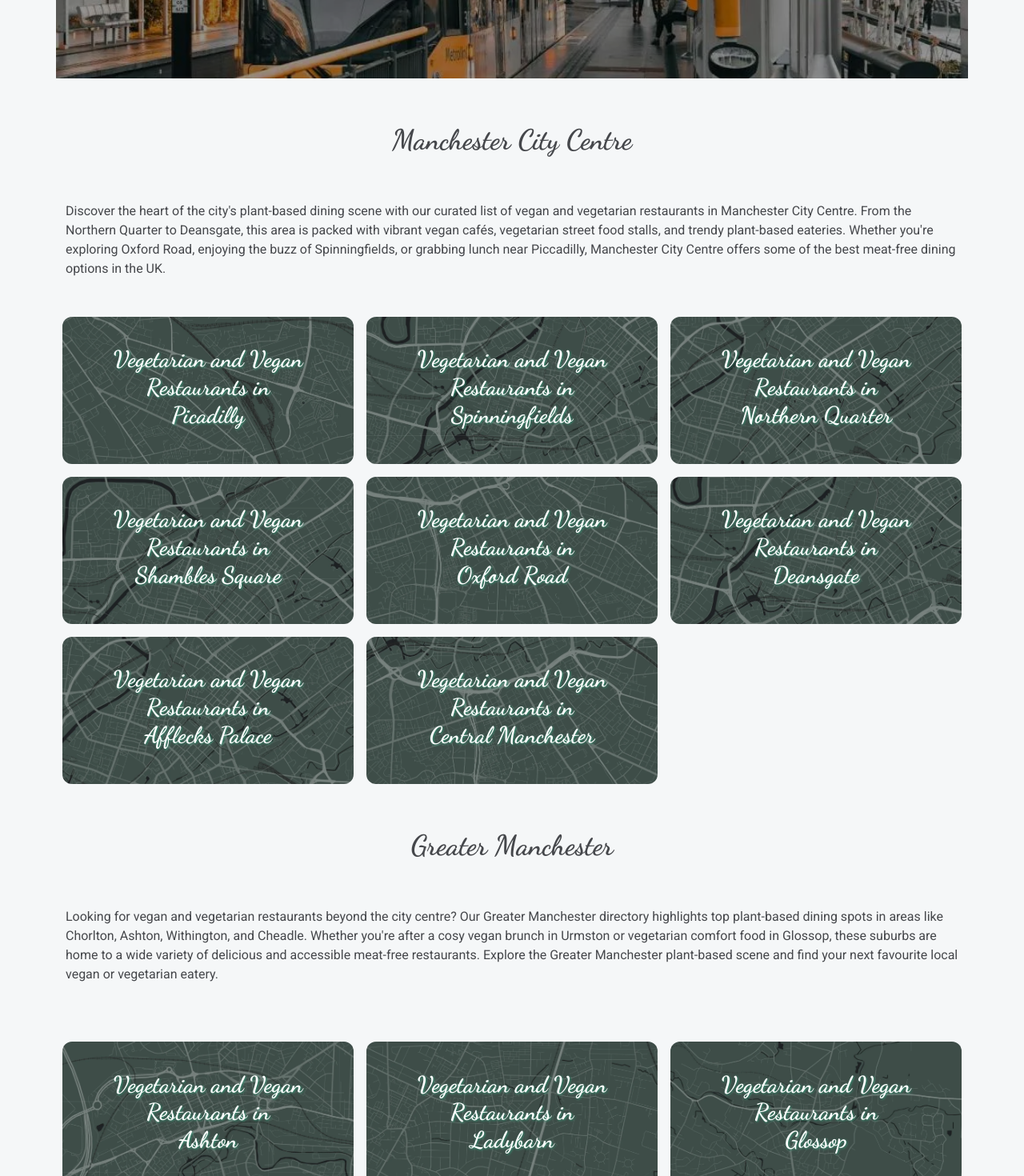
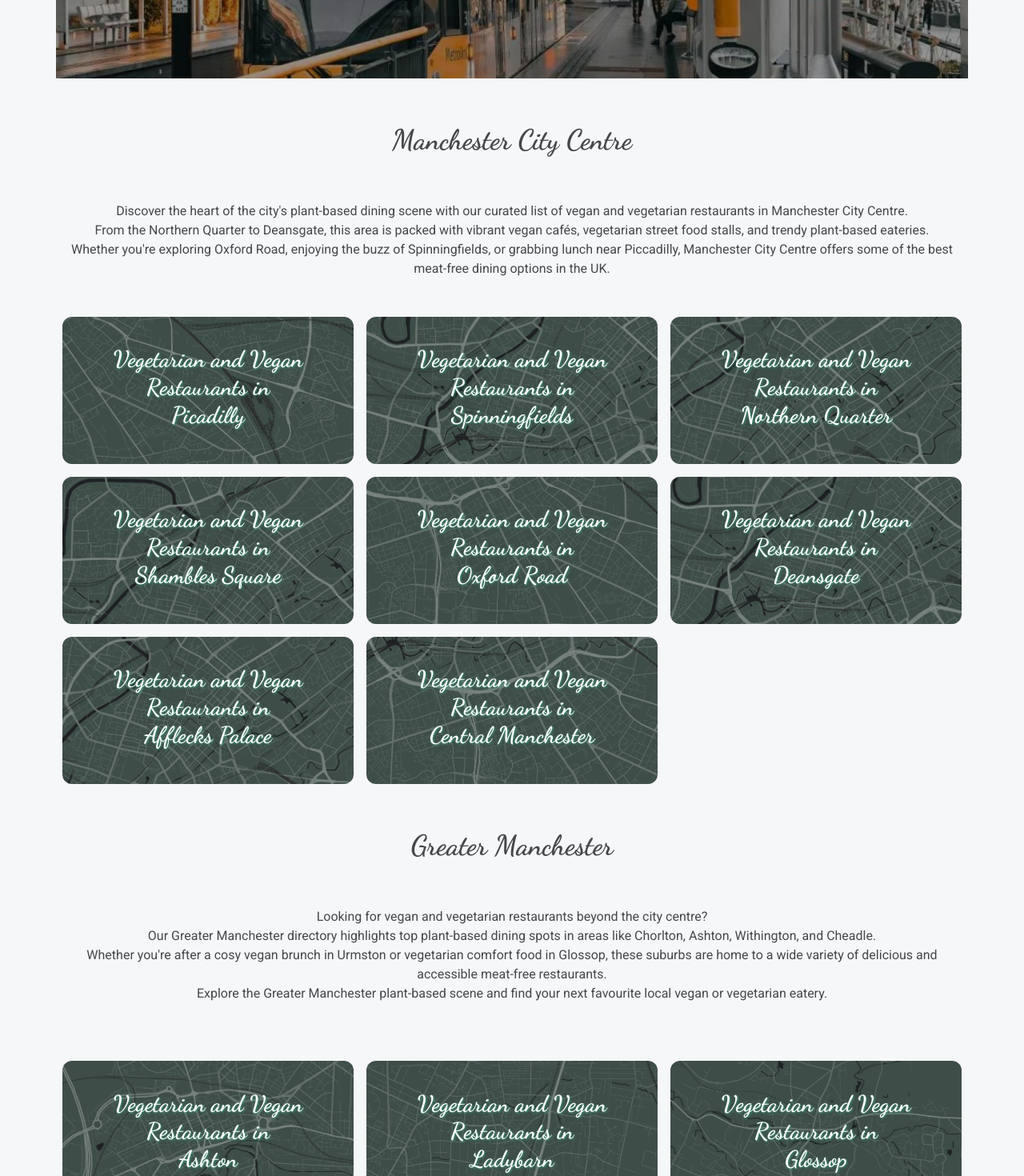
Before and after one commit to KyleMardell/manchester-vegan, a Next.js app: page /locations in a window 1280 px wide. Shown: the part 276-1746 px from the top of the page at 80% size. Built offline with nearby package versions, Linux system fonts and the light colour scheme.

Commit message:
Adjust text layout on all pages.

```diff
--- a/app/cuisines/page.js
+++ b/app/cuisines/page.js
@@ -41,7 +41,7 @@ export default function Cuisines() {
                 </Col>
             </Row>
             <Row>
-                <Col xs={12} className="my-5">
+                <Col xs={12} className="my-5 text-center">
                     <p>
                         Explore the full variety of vegan and vegetarian
                         cuisines available across Manchester. <br />
--- a/app/cuisines/vegan-only/VeganOnlyPage.module.css
+++ b/app/cuisines/vegan-only/VeganOnlyPage.module.css
@@ -9,7 +9,7 @@
 
 .HeroImage {
     z-index: 0;
-    filter: brightness(0.8);
+    filter: brightness(0.7);
     object-fit: cover;
 }
 
--- a/app/hero.module.css
+++ b/app/hero.module.css
@@ -31,6 +31,12 @@
     color: var(--color-green);
     font-size: 1.2rem;
     font-weight: bold;
+    transition: transform 0.3s ease;
+    display: inline-block;
+}
+
+.HeroLink:hover {
+    transform: scale(1.05);
 }
 
 @media screen and (min-width: 768px) {
--- a/app/locations/page.js
+++ b/app/locations/page.js
@@ -50,17 +50,18 @@ export default function Locations() {
                 <Col xs={12} className="text-center my-5">
                     <h2>Manchester City Centre</h2>
                 </Col>
-                <Col xs={12}>
+                <Col xs={12} className="text-center">
                     <p>
                         Discover the heart of the city's plant-based dining
                         scene with our curated list of vegan and vegetarian
-                        restaurants in Manchester City Centre. From the Northern
-                        Quarter to Deansgate, this area is packed with vibrant
-                        vegan cafés, vegetarian street food stalls, and trendy
-                        plant-based eateries. Whether you're exploring Oxford
-                        Road, enjoying the buzz of Spinningfields, or grabbing
-                        lunch near Piccadilly, Manchester City Centre offers
-                        some of the best meat-free dining options in the UK.
+                        restaurants in Manchester City Centre. <br />
+                        From the Northern Quarter to Deansgate, this area is
+                        packed with vibrant vegan cafés, vegetarian street food
+                        stalls, and trendy plant-based eateries. <br />
+                        Whether you're exploring Oxford Road, enjoying the buzz
+                        of Spinningfields, or grabbing lunch near Piccadilly,
+                        Manchester City Centre offers some of the best meat-free
+                        dining options in the UK.
                     </p>
                 </Col>
             </Row>
@@ -93,17 +94,20 @@ export default function Locations() {
                 <Col xs={12} className="text-center my-5">
                     <h2>Greater Manchester</h2>
                 </Col>
-                <Col xs={12} className="mb-5">
+                <Col xs={12} className="mb-5 text-center">
                     <p>
                         Looking for vegan and vegetarian restaurants beyond the
-                        city centre? Our Greater Manchester directory highlights
-                        top plant-based dining spots in areas like Chorlton,
-                        Ashton, Withington, and Cheadle. Whether you're after a
-                        cosy vegan brunch in Urmston or vegetarian comfort food
-                        in Glossop, these suburbs are home to a wide variety of
-                        delicious and accessible meat-free restaurants. Explore
-                        the Greater Manchester plant-based scene and find your
-                        next favourite local vegan or vegetarian eatery.
+                        city centre? <br />
+                        Our Greater Manchester directory highlights top
+                        plant-based dining spots in areas like Chorlton, Ashton,
+                        Withington, and Cheadle. <br />
+                        Whether you're after a cosy vegan brunch in Urmston or
+                        vegetarian comfort food in Glossop, these suburbs are
+                        home to a wide variety of delicious and accessible
+                        meat-free restaurants. <br />
+                        Explore the Greater Manchester plant-based scene and
+                        find your next favourite local vegan or vegetarian
+                        eatery.
                     </p>
                 </Col>
             </Row>
```
Also changed, not shown: app/cuisines/[cuisine]/page.js (+14 -11 lines), app/cuisines/vegan-only/page.js (+14 -11 lines), app/locations/[location]/page.js (+13 -11 lines), app/restaurants/page.js (+9 -9 lines).
